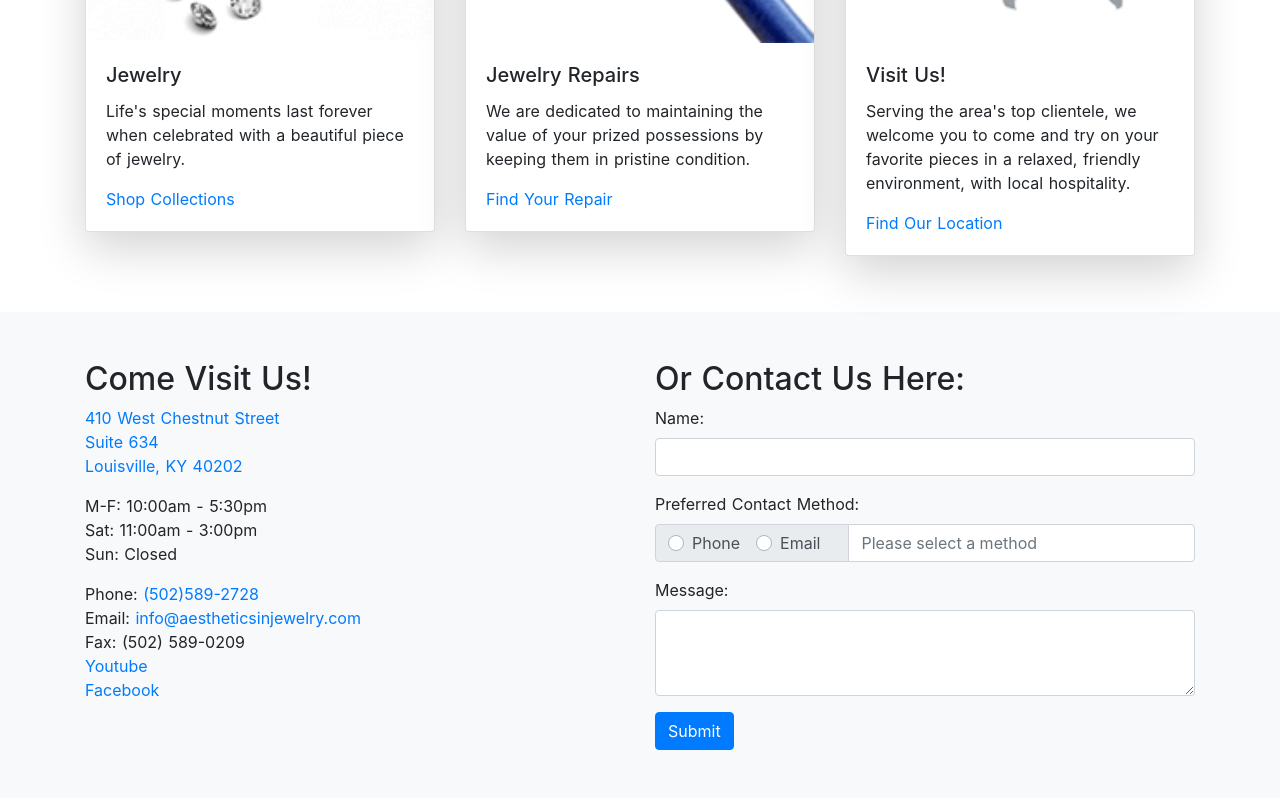
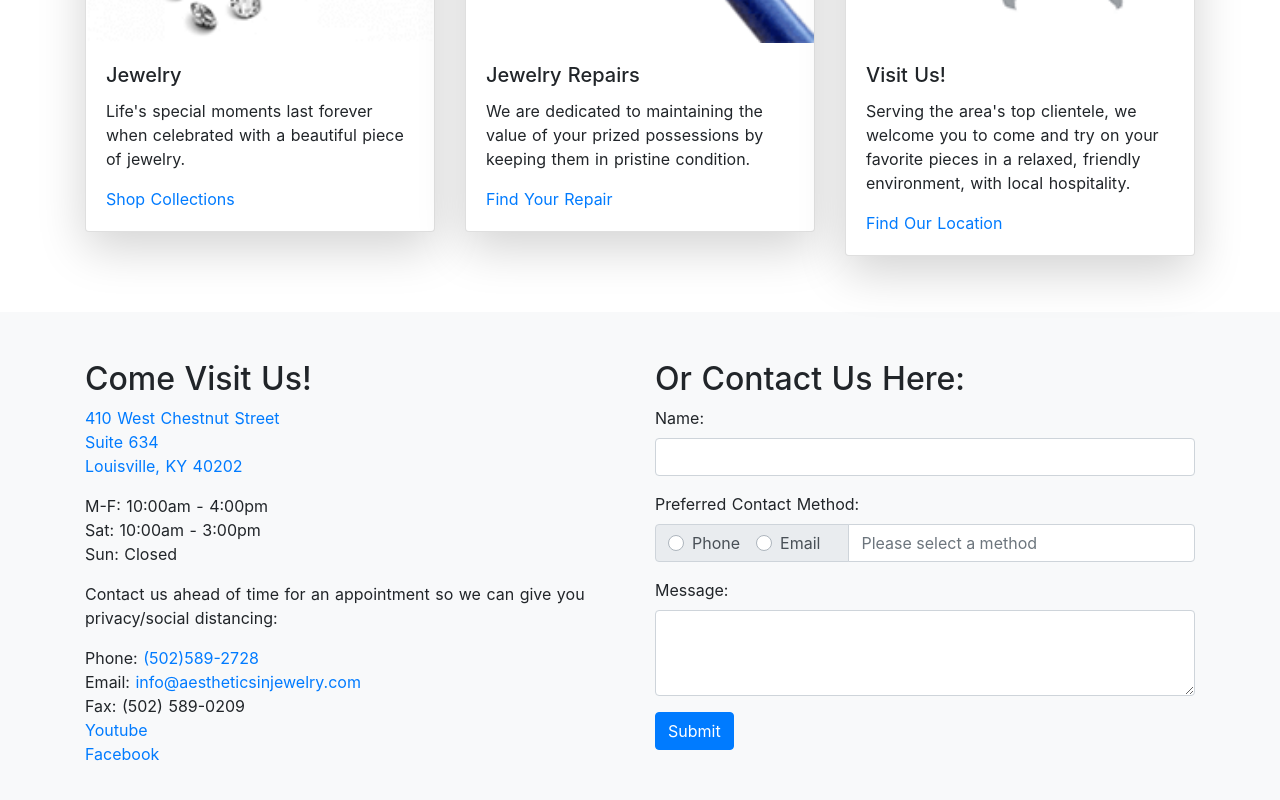
Before and after one commit to shadowlion/aestheticsinjewelry, a Nuxt app in the folder client/: page / in a window 1280 px wide. Shown: the part 1294-2094 px from the top of the page. Built offline with nearby package versions, Linux system fonts and the light colour scheme; no server answers.

Commit message:
change to COVID hours

```diff
--- a/client/components/Base/BaseFooter/index.vue
+++ b/client/components/Base/BaseFooter/index.vue
@@ -18,14 +18,18 @@
           </a>
 
           <address>
-            M-F: 10:00am - 5:30pm
+            M-F: 10:00am - 4:00pm
             <br />
-            Sat: 11:00am - 3:00pm
+            Sat: 10:00am - 3:00pm
             <br />
             Sun: Closed
           </address>
 
           <address>
+            <p>
+              Contact us ahead of time for an appointment so we can give you
+              privacy/social distancing:
+            </p>
             Phone: <a href="tel:5025892728">(502)589-2728</a>
             <br />
             Email:
```
